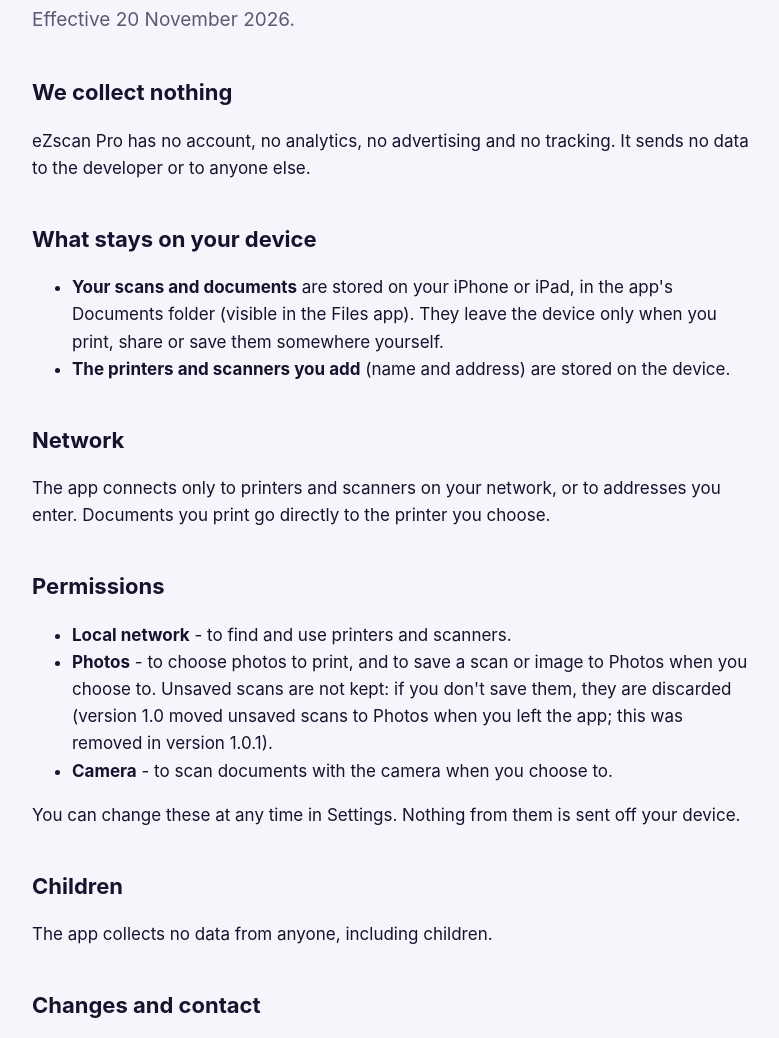
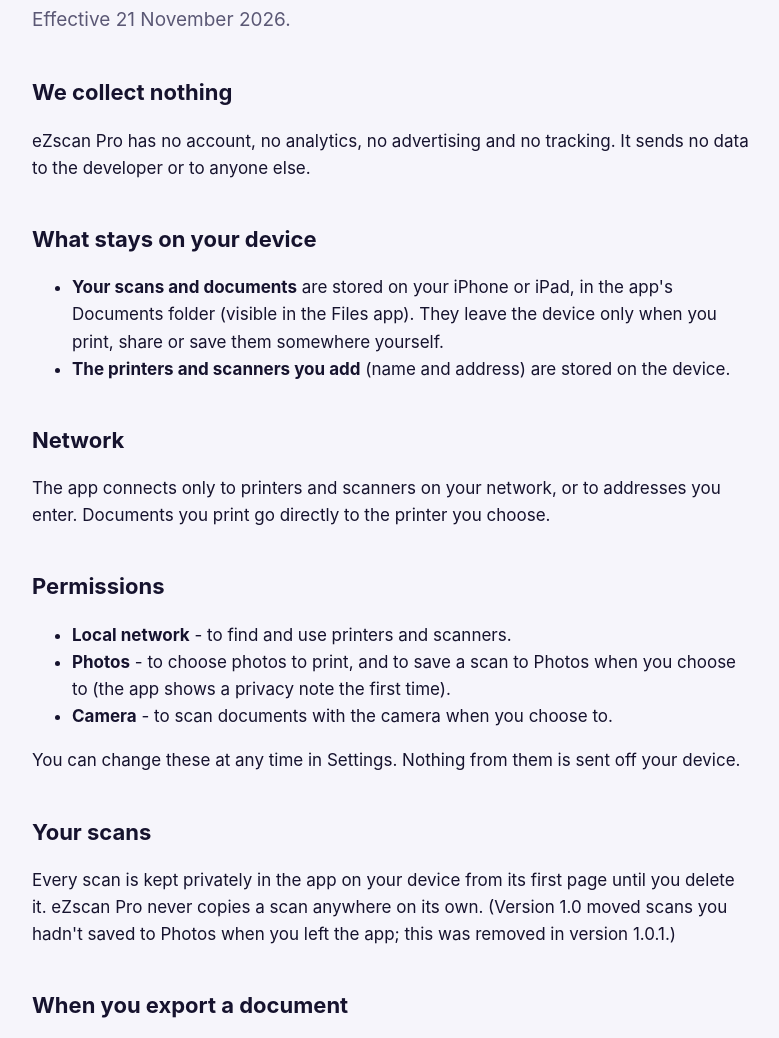
Before and after one commit to wilhelmde/ezscan, a plain HTML site: page privacy/index.html in a window 1280 px wide. Shown: the part 207-1245 px from the top of the page, without its empty margins (248-1027 px from the left). Drawn offline with Linux system fonts and the light colour scheme.

Commit message:
Privacy policy: scans kept in the app until deleted; what can happen after an export (Photos, iCloud, other apps)

```diff
--- a/privacy/index.html
+++ b/privacy/index.html
@@ -18,13 +18,15 @@ nav a{margin-right:16px}
 </style></head><body><div class="wrap">
 <header><img src="../icon.png" alt=""><div><b>eZscan Pro</b><span>Print and scan for iPhone and iPad</span></div></header>
 <nav><a href="../">Help</a><a href="../privacy/">Privacy policy</a><a href="../terms/">Terms</a><a href="https://github.com/wilhelmde/ezscan/issues">Contact</a></nav>
-<h1>Privacy policy</h1><p class="lead">Effective 20 November 2026.</p>
+<h1>Privacy policy</h1><p class="lead">Effective 21 November 2026.</p>
 <h2>We collect nothing</h2><p>eZscan Pro has no account, no analytics, no advertising and no tracking. It sends no data to the developer or to anyone else.</p>
 <h2>What stays on your device</h2><ul><li><b>Your scans and documents</b> are stored on your iPhone or iPad, in the app's Documents folder (visible in the Files app). They leave the device only when you print, share or save them somewhere yourself.</li>
 <li><b>The printers and scanners you add</b> (name and address) are stored on the device.</li></ul>
 <h2>Network</h2><p>The app connects only to printers and scanners on your network, or to addresses you enter. Documents you print go directly to the printer you choose.</p>
-<h2>Permissions</h2><ul><li><b>Local network</b> - to find and use printers and scanners.</li><li><b>Photos</b> - to choose photos to print, and to save a scan or image to Photos when you choose to. Unsaved scans are not kept: if you don't save them, they are discarded (version 1.0 moved unsaved scans to Photos when you left the app; this was removed in version 1.0.1).</li><li><b>Camera</b> - to scan documents with the camera when you choose to.</li></ul>
+<h2>Permissions</h2><ul><li><b>Local network</b> - to find and use printers and scanners.</li><li><b>Photos</b> - to choose photos to print, and to save a scan to Photos when you choose to (the app shows a privacy note the first time).</li><li><b>Camera</b> - to scan documents with the camera when you choose to.</li></ul>
 <p>You can change these at any time in Settings. Nothing from them is sent off your device.</p>
+<h2>Your scans</h2><p>Every scan is kept privately in the app on your device from its first page until you delete it. eZscan Pro never copies a scan anywhere on its own. (Version 1.0 moved scans you hadn't saved to Photos when you left the app; this was removed in version 1.0.1.)</p>
+<h2>When you export a document</h2><p>Saving a scan to Photos, exporting it to Files or sharing it gives a copy to another app or service, which handles it under its own terms and privacy policy. Apple Photos may synchronise it with iCloud Photos, depending on your settings, so it may appear on other devices connected to your Apple Account, and other apps with access to your photos may be able to read it. A copy exported to iCloud Drive or another cloud service is stored there. eZscan Pro cannot tell whether iCloud Photos or iCloud Drive is turned on. Sensitive documents such as passports, bank statements, tax or medical records are better kept in eZscan Pro. If iCloud Backup is on, your device backup also includes the app's documents.</p>
 <h2>Children</h2><p>The app collects no data from anyone, including children.</p>
 <h2>Changes and contact</h2><p>If this policy changes, this page shows the new version and date. Questions: <a href="https://github.com/wilhelmde/ezscan/issues/new">open a request</a>.</p>
 <footer>&copy; 2026 William Shanaei</footer></div></body></html>
```
